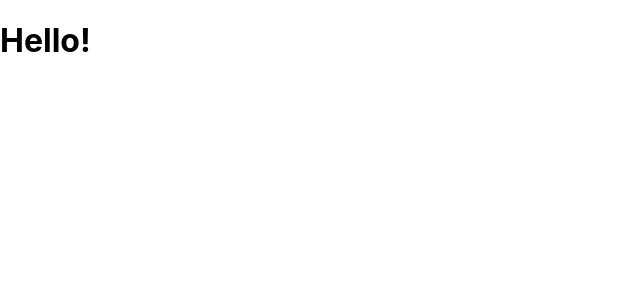
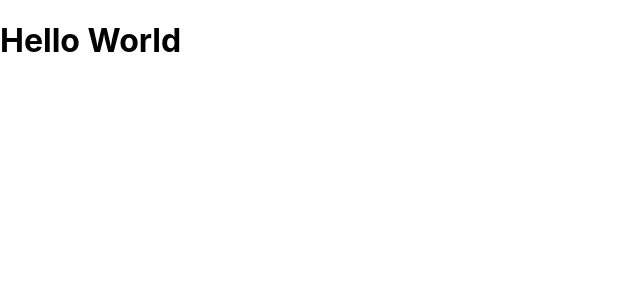
Before and after one commit to tatia-burdett/hello-world-app, a React (Create React App) app: page / in a window 1280 px wide. Shown: the top 300 px of the page, without its empty margins (0-640 px from the left). Built offline with nearby package versions, Linux system fonts and the light colour scheme.

Commit message:
install Router, add to index

```diff
--- a/package.json
+++ b/package.json
@@ -8,6 +8,7 @@
     "@testing-library/user-event": "^12.8.3",
     "react": "^17.0.2",
     "react-dom": "^17.0.2",
+    "react-router-dom": "^5.2.0",
     "react-scripts": "4.0.3",
     "web-vitals": "^1.1.1"
   },
--- a/src/App.js
+++ b/src/App.js
@@ -1,10 +1,14 @@
 import React from 'react';
+import DATA from './data'
 
 class App extends React.Component {
+
+
   render() {
+    console.log(DATA[0].nickname)
     return (
       <div>
-        <h1>Hello!</h1>
+        <h1>Hello World</h1>
       </div>
     )
   }
--- a/src/index.js
+++ b/src/index.js
@@ -1,6 +1,12 @@
 import React from 'react';
 import ReactDOM from 'react-dom';
+import {BrowserRouter} from 'react-router-dom'
 import App from './App';
 import './index.css';
 
-ReactDOM.render(<App />, document.getElementById('root'));
+ReactDOM.render(
+  <BrowserRouter>
+    <App />
+  </BrowserRouter>,
+  document.getElementById('root')
+)
```
Also changed, not shown: 1 other file (tests, documents, lock files or other folders).
